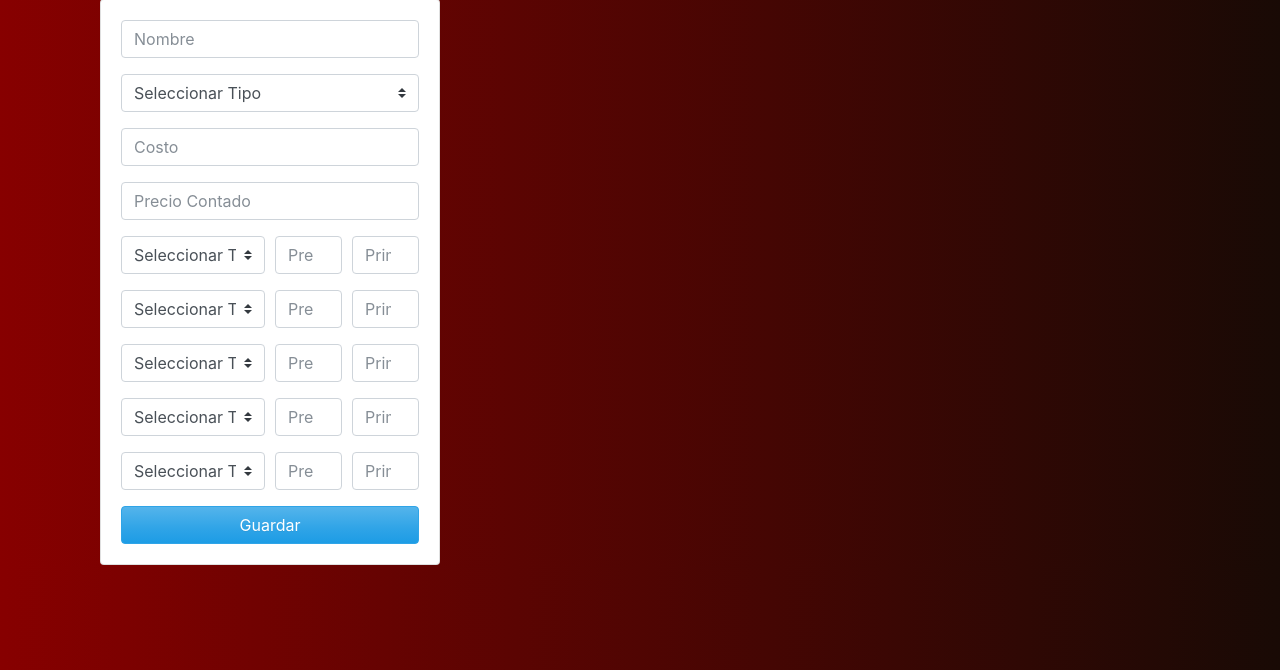
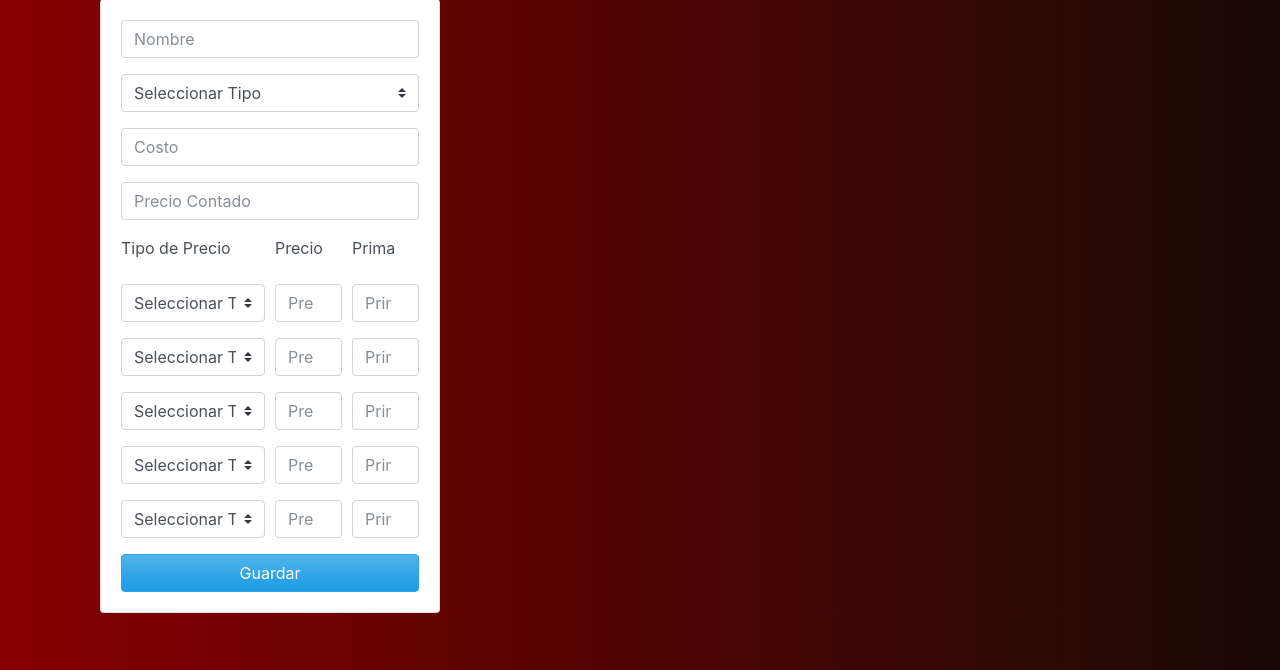
Before and after one commit to jobery/suc__flask, a Flask app: page /productos in a window 1280 px wide. Shown: the part 130-800 px from the top of the page. Run offline with Flask 2, Linux system fonts and the light colour scheme; the visitor is signed in with stand-in values (Sample User, id 1); data that the repository does not hold is empty; some libraries are stand-ins or nearby versions.

Commit message:
1.5
mejor del detalle precios productos

```diff
--- a/app.py
+++ b/app.py
@@ -393,10 +393,8 @@ def producto_agregar():
                 cursor.execute(""" SELECT id FROM productos WHERE nombre = %s and tipo = %s
                 AND costo = %s AND precio = %s ;""",(nombre,tipo,costo,precio))
                 producto = cursor.fetchone()
-                print(producto)
                 if producto is not None:
                     idproducto = producto[0]
-                    print(idproducto)
                     for i in range(1,6):
                         forma = request.form['tipoPrecio' + str(i)]
                         precio = request.form['precio' + str(i)]
@@ -420,9 +418,28 @@ def producto_editar(id):
             tipo = request.form['tipo']
             costo = request.form['costo']
             precio = request.form['precio']
+            numdet = int(request.form['numdet'])
             cursor.execute("""	UPDATE productos SET nombre= %s,tipo=%s,costo=%s,precio=%s,reg_mod=NOW()
 	        WHERE id = %s """,(nombre,tipo,costo,precio,id))
             conn.commit()
+            idproducto = id
+            for i in range(1,6):
+                #if i <= numdet:
+                iddet = request.form['id' + str(i)]
+                forma = request.form['tipoPrecio' + str(i)]
+                precio = request.form['precio' + str(i)]
+                prima = request.form['prima' + str(i)]
+                print("iddet"+str(i)+" :")
+                print(iddet)
+                if iddet != '' and forma != '' and float(precio) >= 0 and float(prima) >= 0:
+                    cursor.execute("""UPDATE precios_producto SET forma = %s,precio = %s, prima = %s"""
+                    + """ ,reg_mod = NOW() WHERE id = %s AND producto = %s ;  """,(forma,precio,prima,iddet,idproducto))
+                    conn.commit()
+                else:
+                    if iddet == '' and forma != '' and float(precio) >= 0 and float(prima) >= 0:
+                        cursor.execute("""INSERT INTO precios_producto(producto, forma, precio, prima, reg_ing)"""
+                        + """VALUES (%s, %s, %s, %s, NOW())""",(idproducto,forma,precio,prima))
+                        conn.commit()
             flash("Registro Actualiazado con Exito")
             return redirect(url_for('productos'))
         else:
@@ -435,9 +452,9 @@ def producto_editar(id):
             cursor.execute(""" SELECT tbl_a.id,tbl_a.producto,tbl_a.forma,tbl_b.nombre,tbl_a.precio,tbl_a.prima
             FROM precios_producto AS tbl_a LEFT JOIN formas_pago AS tbl_b ON tbl_a.forma = tbl_b.id
             WHERE tbl_a.producto = %s ; """,(id))
-            precios = cursor.fetchall()
+            detalleprecios = cursor.fetchall()
             if producto is not None:
-                return render_template('productos/edi_producto.html',producto=producto,tipos=tipos,formas=formas,precios=precios)
+                return render_template('productos/edi_producto.html',producto=producto,tipos=tipos,formas=formas,detalleprecios=detalleprecios)
             else:
                 flash("Producto no existe")
                 return redirect(url_for('productos'))
@@ -450,7 +467,8 @@ def producto_eliminar(id):
     else:
         cursor = conn.cursor()
         if request.method == 'POST':
-            cursor.execute("DELETE FROM productos WHERE id=%s ",(id))
+            cursor.execute("DELETE FROM productos WHERE id = %s ;",(id))
+            cursor.execute("DELETE FROM precios_producto WHERE producto = %s ;",(id))
             conn.commit()
             flash("Registro Eliminado con Exito")
             return redirect(url_for('productos'))
--- a/templates/productos/lis_productos.html
+++ b/templates/productos/lis_productos.html
@@ -32,21 +32,39 @@
                     <div class="form-group">
                         <input type="number" class="form-control" name="precio" placeholder="Precio Contado" required>
                     </div>
+                    <!--  DETALLE ETIQUETAS -->
+                    <div class="form-row" id="detproduc0" >
+                        <div class="col-6">
+                            <div class="form-group">
+                                <label for="Producto">Tipo de Precio</label>
+                            </div>
+                        </div>
+                        <div class="col-3">
+                            <div class="form-group">
+                                <label for="Cantidad">Precio</label>
+                            </div>
+                        </div>
+                        <div class="col-3">
+                            <div class="form-group">
+                                <label for="Cantidad">Prima</label>
+                            </div>
+                        </div>
+                    </div>
                     {% for i in range(1,6) %}
                         <div class="form-row" id="detprecio{{loop.index}}" >
                             <div class="col-6">
                                 <div class="form-group">
-                                    {{ dropdown('tipoPrecio' + loop.index|string , formas, extra='') }}
+                                    {{ dropdown('tipoPrecio' + loop.index|string , formas, extra=' required ') }}
                                 </div>
                             </div>
                             <div class="col-3">
                                 <div class="form-group">
-                                    <input type="number" step="any" name="precio{{loop.index}}" class="form-control" placeholder="Precio" >
+                                    <input type="number" step="any" name="precio{{loop.index}}" class="form-control" placeholder="Precio"required >
                                 </div>
                             </div>
                             <div class="col-3">
                                 <div class="form-group">
-                                    <input type="number" step="any" name="prima{{loop.index}}" class="form-control" placeholder="Prima" >
+                                    <input type="number" step="any" name="prima{{loop.index}}" class="form-control" placeholder="Prima" required>
                                 </div>
                             </div>
                         </div>
```
Also changed, not shown: templates/productos/edi_producto.html (+72 -0 lines).
